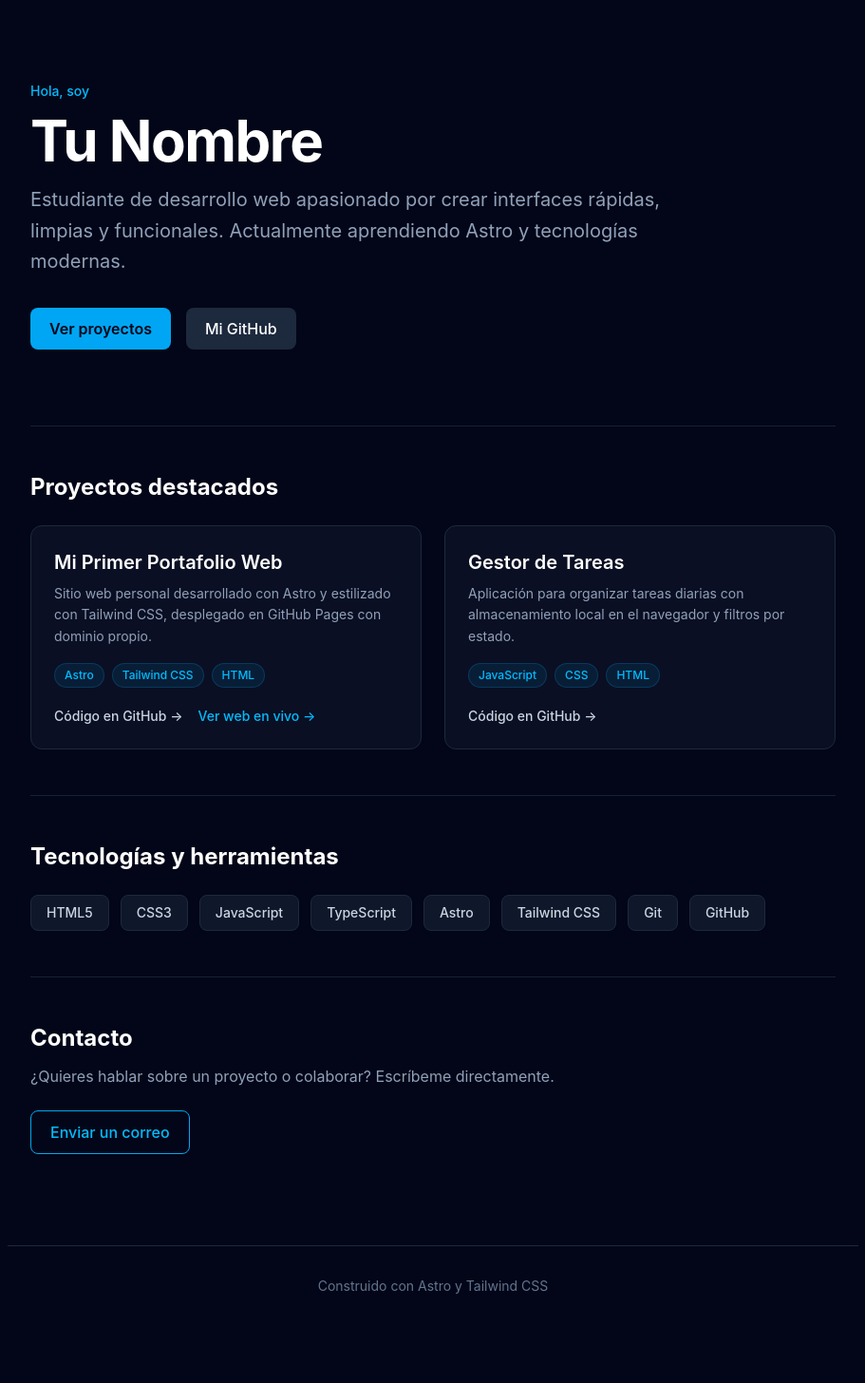
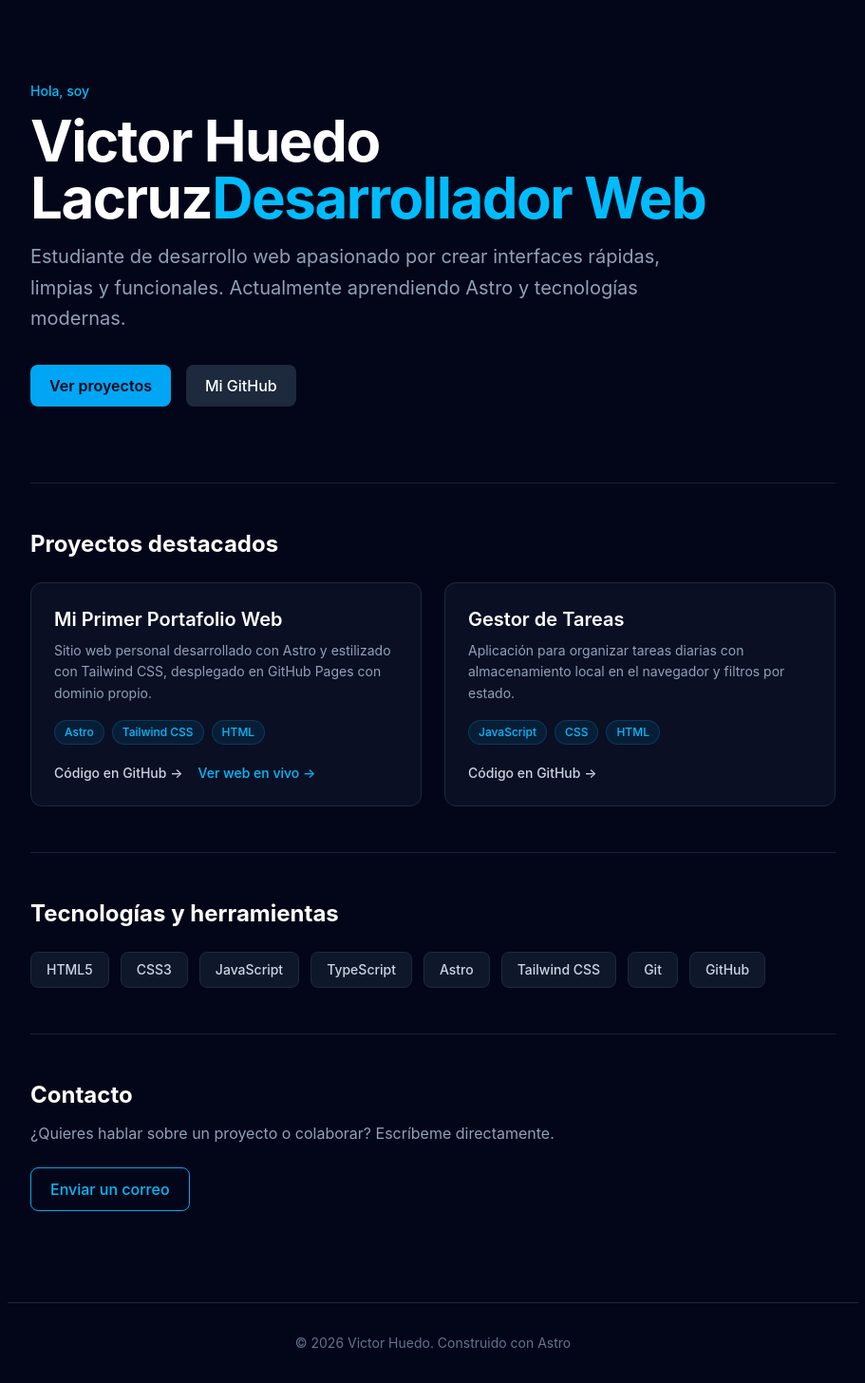
Before and after one commit to victorhl22/victorhl22.github.io, an Astro site: page / in a window 1280 px wide. Shown: the part 110-1566 px from the top of the page at 95% size, without its empty margins (184-1095 px from the left). Before the commit the page ends 1506 px from the top, so only its background shows below. Built offline with nearby package versions, Linux system fonts and the light colour scheme; Astro itself is replaced by a stand-in of ours.

Commit message:
Primeros cambios reformados sin hosting

```diff
--- a/package.json
+++ b/package.json
@@ -1,5 +1,5 @@
 {
-  "name": "portfolio",
+  "name": "victor-huedo-portfolio",
   "type": "module",
   "version": "0.0.1",
   "engines": {
--- a/src/layouts/Layout.astro
+++ b/src/layouts/Layout.astro
@@ -15,7 +15,7 @@ const { title } = Astro.props;
 		<meta charset="UTF-8" />
 		<meta name="viewport" content="width=device-width" />
 		<link rel="icon" type="image/svg+xml" href="/favicon.svg?=2" />
-		<title>{title}</title>
+		<title>Victor Huedo | Desarrollador Web</title>
 	</head>
 	<body class="bg-slate-950 text-slate-200 font-sans antialiased selection:bg-sky-500 selection:text-white">
 		<!-- Barra de navegación -->
@@ -37,7 +37,7 @@ const { title } = Astro.props;
 
 		<!-- Pie de página -->
 		<footer class="max-w-4xl mx-auto px-6 py-8 border-t border-slate-800 text-center text-sm text-slate-500">
-			<p>Construido con Astro y Tailwind CSS</p>
+			<p>© 2026 Victor Huedo. Construido con Astro</p>
 		</footer>
 	</body>
 </html>
--- a/src/pages/index.astro
+++ b/src/pages/index.astro
@@ -22,12 +22,12 @@ const misProyectos = [
 const habilidades = ["HTML5", "CSS3", "JavaScript", "TypeScript", "Astro", "Tailwind CSS", "Git", "GitHub"];
 ---
 
-<Layout title="Portafolio de Tu Nombre">
+<Layout title="Portafolio Victor Huedo">
 	<!-- Sección Principal (Hero) -->
 	<section class="py-12 md:py-20">
 		<span class="inline-block text-sky-400 font-medium text-sm mb-3">Hola, soy</span>
 		<h1 class="text-4xl md:text-6xl font-bold text-white tracking-tight mb-4">
-			Tu Nombre
+			Victor Huedo Lacruz<span class="text-sky-400">Desarrollador Web</span>
 		</h1>
 		<p class="text-lg md:text-xl text-slate-400 max-w-2xl leading-relaxed mb-8">
 			Estudiante de desarrollo web apasionado por crear interfaces rápidas, limpias y funcionales. Actualmente aprendiendo Astro y tecnologías modernas.
```
